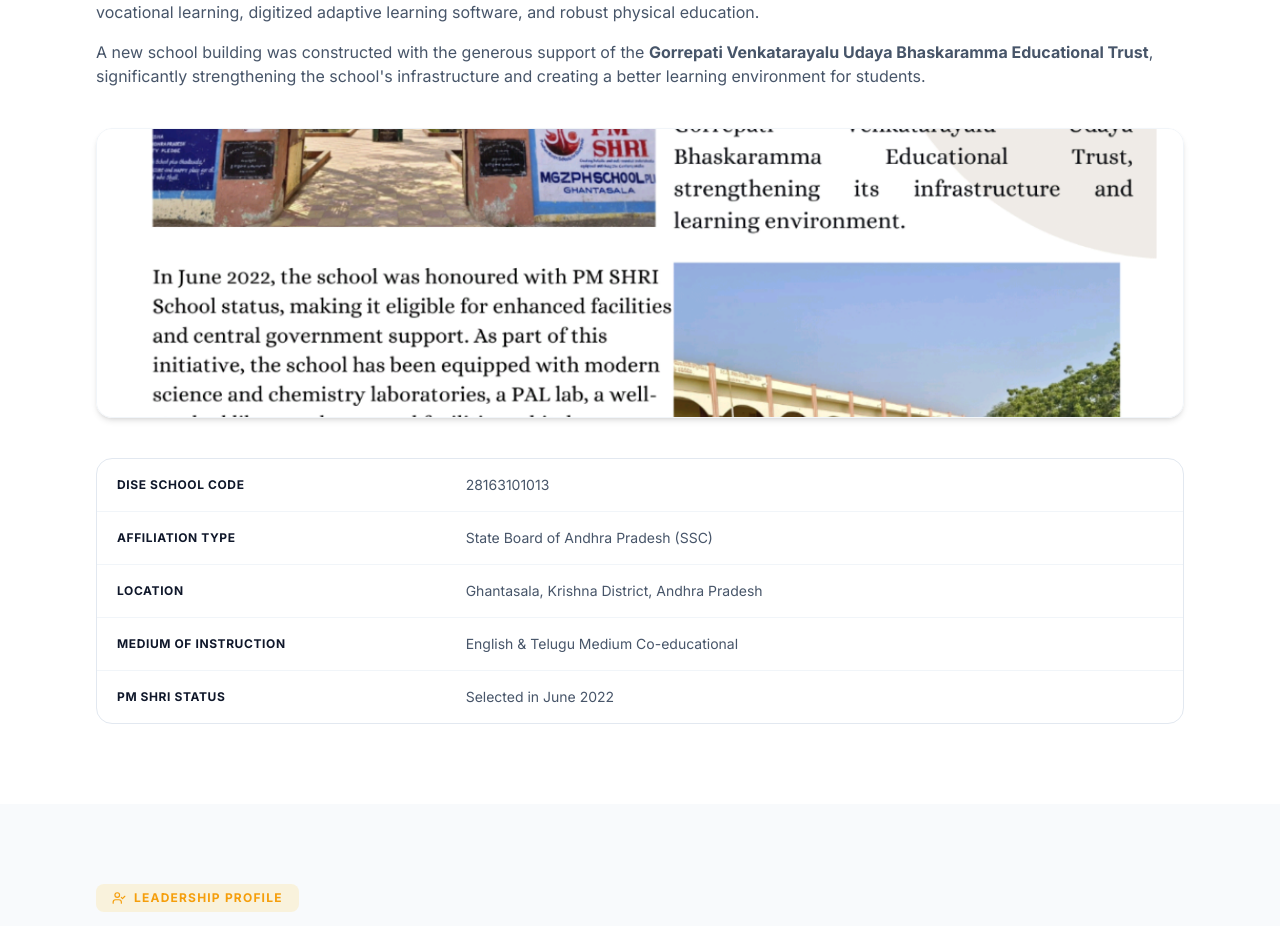
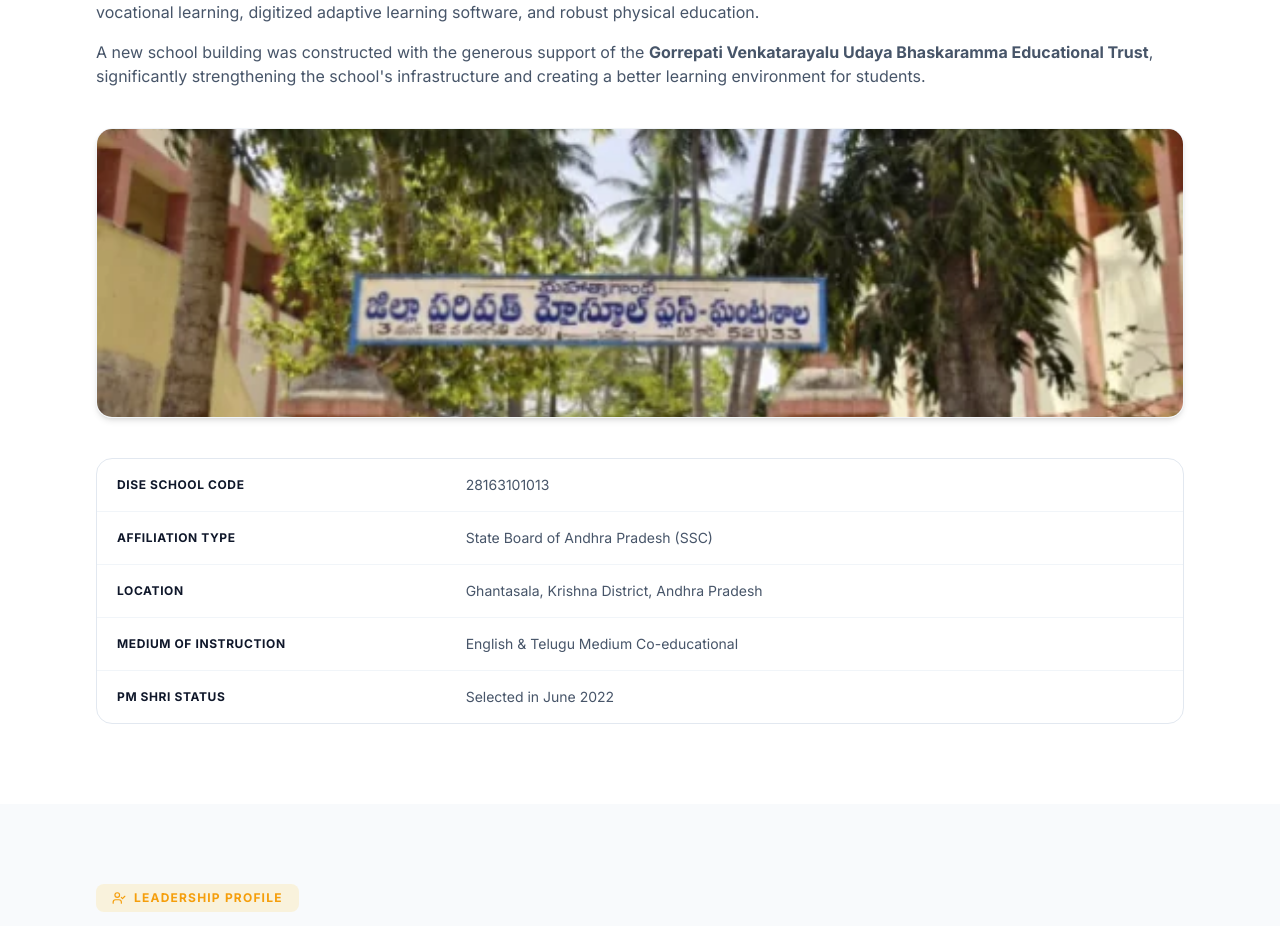
Before and after one commit to Manoj-Murari/PM-Shri-Gantashala, a React (Vite) app: page / in a window 1280 px wide. Shown: the part 1262-2188 px from the top of the page. Built offline with nearby package versions, Linux system fonts and the light colour scheme.

Commit message:
Replace about school page image with optimized school entrance gate photo

```diff
--- a/src/components/AboutSchool.jsx
+++ b/src/components/AboutSchool.jsx
@@ -34,8 +34,8 @@ const AboutSchool = () => {
         <motion.div initial={{ opacity: 0, scale: 0.98 }} whileInView={{ opacity: 1, scale: 1 }} viewport={{ once: true }} transition={{ duration: 0.6 }} className="mb-10">
           <div className="rounded-2xl overflow-hidden shadow-md border border-slate-100">
             <img
-              src="/assets/optimized/pdf_page_01.webp"
-              alt="MGZPHS School Building"
+              src="/assets/optimized/school_entrance.webp"
+              alt="MGZPHS School Entrance Gate"
               className="w-full h-48 md:h-72 object-cover"
               loading="lazy"
             />
```
Also changed, not shown: public/assets/optimized/school_entrance.webp (added).
